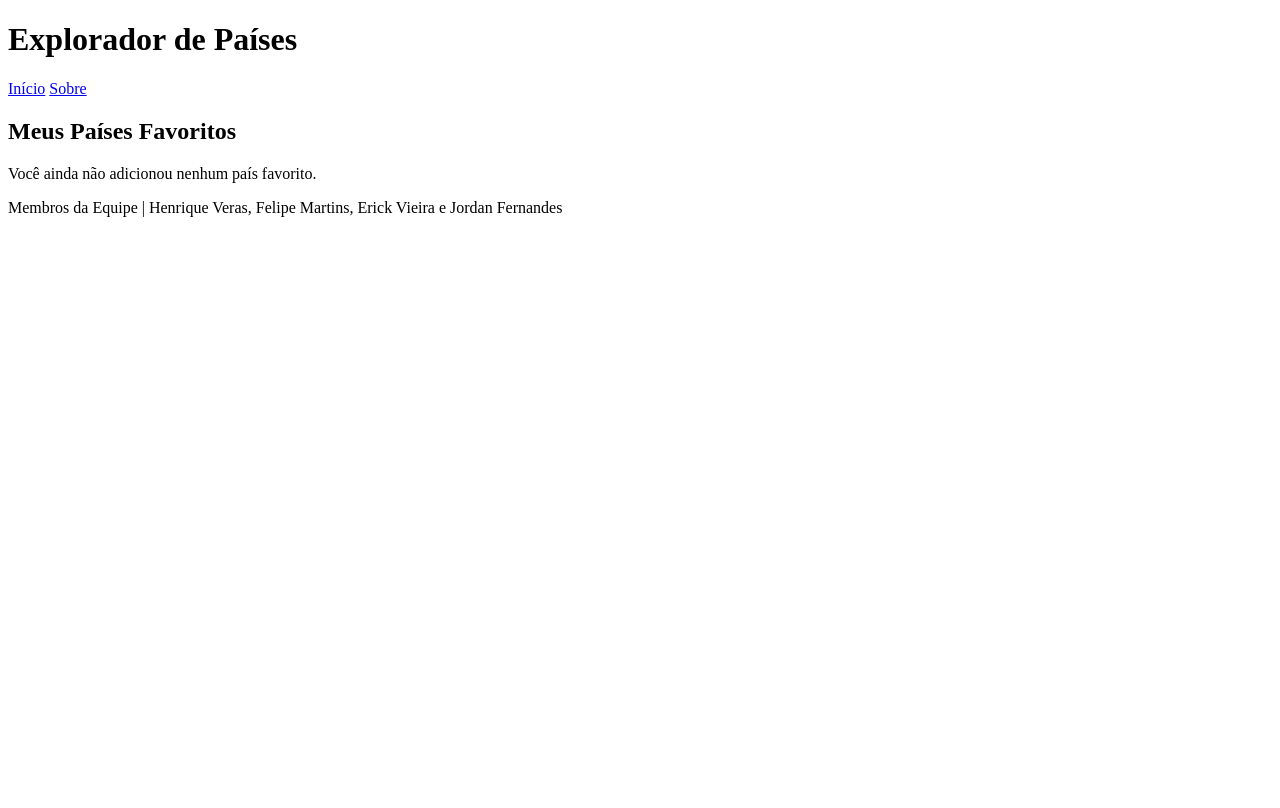
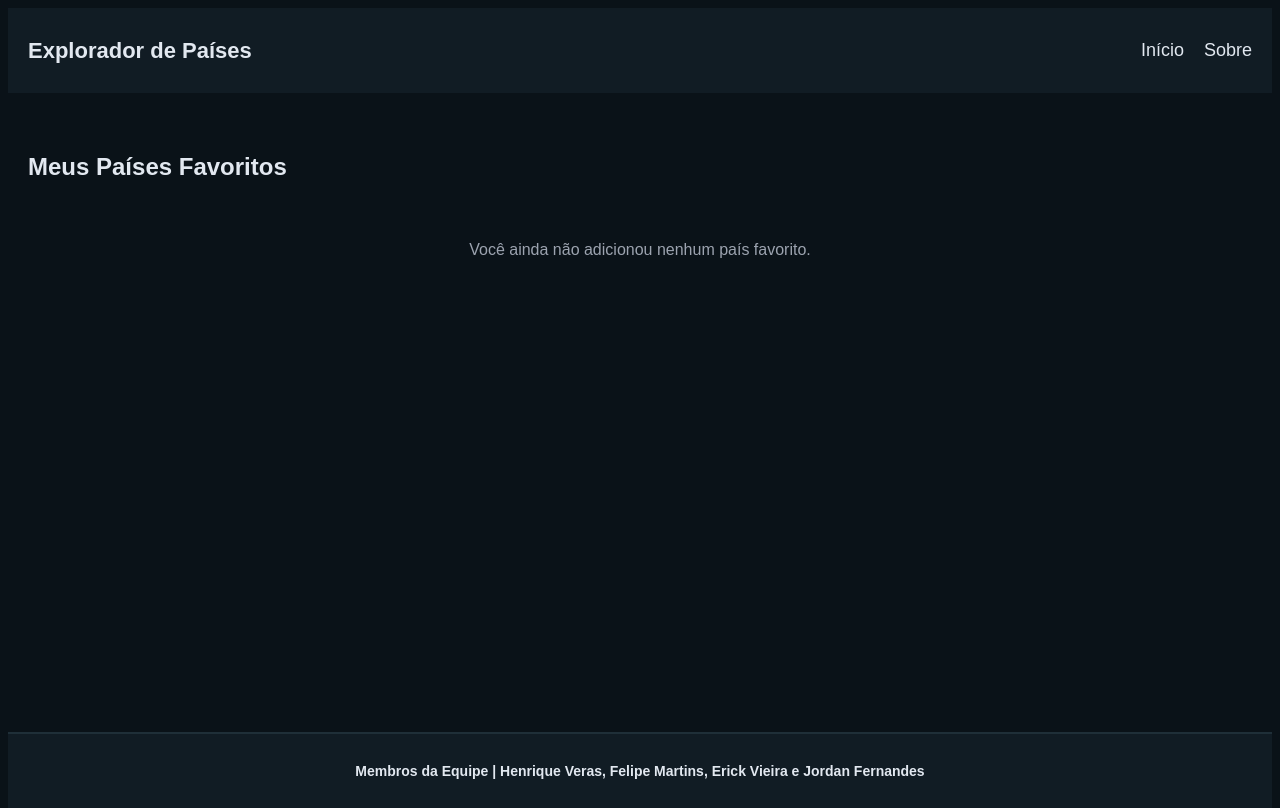
Before and after one commit to HENRIQUEVCORDEIRO/Aval3_PWEB_20252, a plain HTML site: page favorites.html in a window 1280 px wide. Drawn offline with Linux system fonts and the light colour scheme.

Commit message:
(atualização no css) estilização do favorites

```diff
--- /dev/null
+++ b/favorites.css
@@ -0,0 +1,99 @@
+:root {
+  --bg: #0a1218;
+  --surface: #111c24;
+  --surface-light: #16232c;
+  --text: #e2e8f0;
+  --text-muted: #9ca3af;
+  --border: #1f2f38;
+}
+
+html,
+body {
+  height: 100%;
+}
+
+body {
+  background-color: var(--bg);
+  color: var(--text);
+  font-family: Arial, sans-serif;
+  display: flex;
+  flex-direction: column;
+
+}
+
+/* ========= HEADER ========= */
+header {
+  background-color: var(--surface);
+  width: 100%;
+  padding: 15px 0;
+}
+
+
+.header-container {
+  display: flex;
+  justify-content: space-between;
+  align-items: center;
+  padding: 0 20px;
+}
+
+/* Título do header */
+.title {
+  font-size: 22px;
+  font-weight: bold;
+  color: var(--text);
+}
+
+/* Navegação (links do topo) */
+.main-nav {
+  display: flex;
+  gap: 20px;
+}
+
+/* Links do menu */
+.nav-link {
+  font-size: 18px;
+  color: var(--text);
+  text-decoration: none;
+}
+
+a {
+  text-decoration: none;
+}
+
+/* ========= MAIN ========= */
+main {
+  padding: 40px 20px;
+  flex: 1;
+}
+
+/* ========= GRID DOS FAVORITOS (lista de países favoritos) ========= */
+.country-grid {
+  display: grid;
+  grid-template-columns: 1fr 1fr; /* 2 colunas */
+  gap: 20px;
+  margin-top: 30px;
+}
+
+/* Mensagem quando não tem favoritos */
+.info-message {
+  margin-top: 30px;
+  text-align: center;
+  color: var(--text-muted);
+  font-size: 16px;
+}
+
+/* ========= FOOTER ========= */
+.footer {
+  background-color: var(--surface);
+  width: 100%;
+  padding: 15px 0;
+  text-align: center;
+  font-size: 14px;
+  border-top: 2px solid var(--border);
+  margin-top: 0;
+}
+
+.footer p {
+  color: var(--text);
+  font-weight: bold;
+}
--- a/favorites.html
+++ b/favorites.html
@@ -4,6 +4,7 @@
     <meta charset="UTF-8">
     <meta name="viewport" content="width=device-width, initial-scale=1.0">
     <title>Países Favoritos</title>
+    <link rel="stylesheet" href="favorites.css">
 </head>
 <body>
 
```
